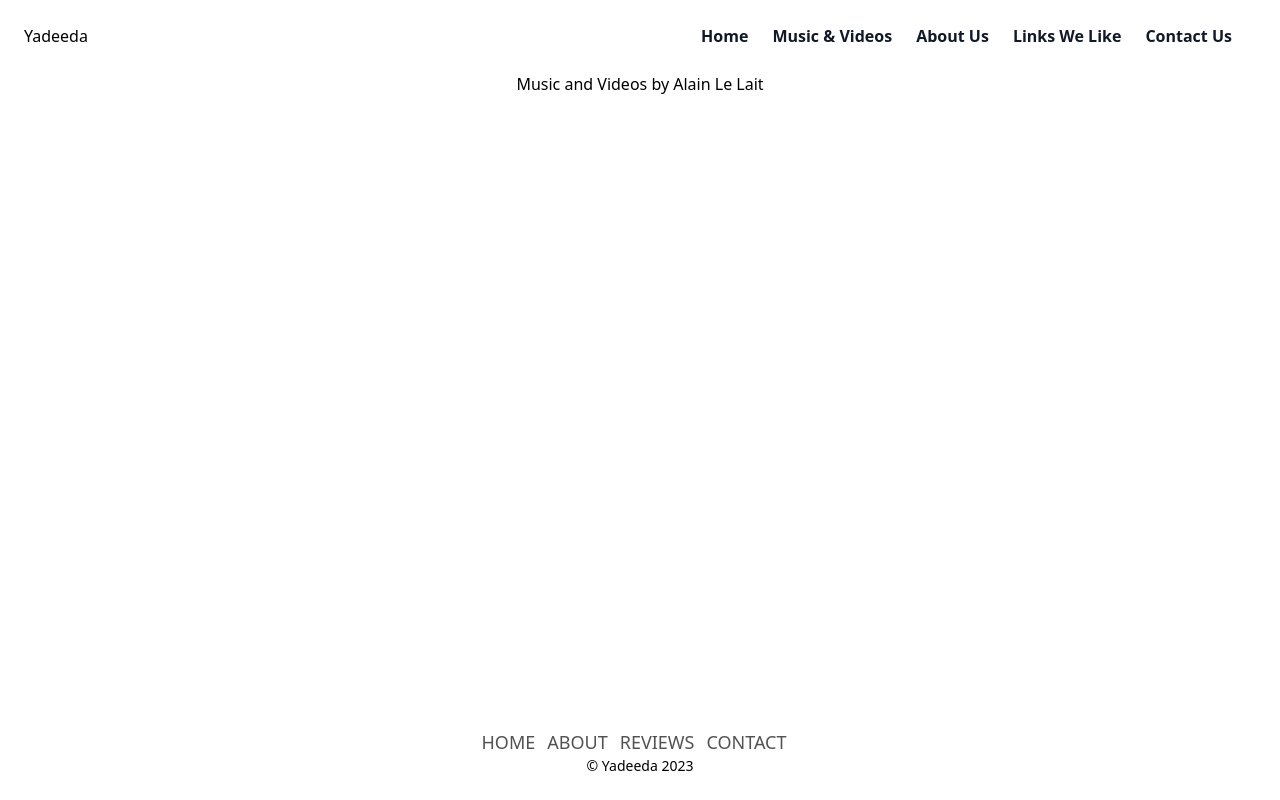
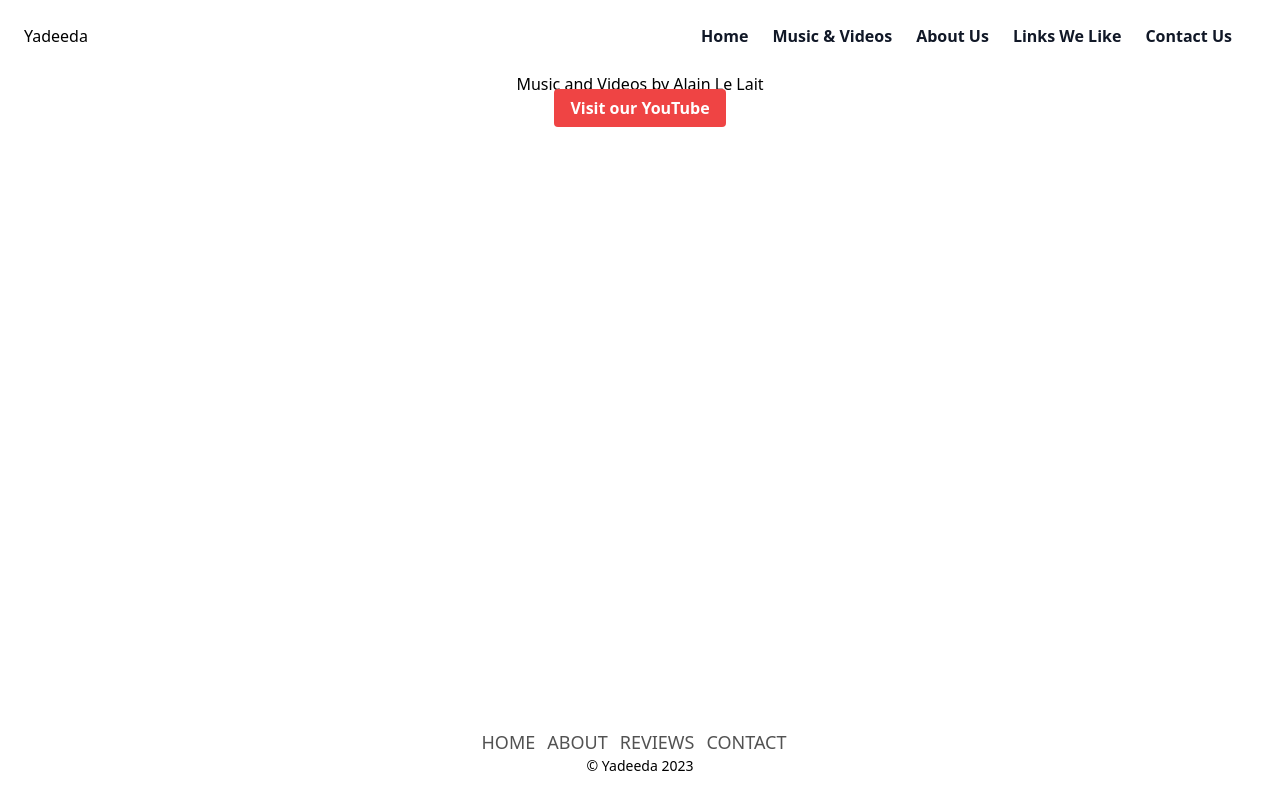
Before and after one commit to sjlelait/yadeeda, a React (Create React App) app: page / in a window 1280 px wide. Built offline with nearby package versions, Linux system fonts and the light colour scheme.

Commit message:
adds youtubeButton

```diff
--- a/src/App.js
+++ b/src/App.js
@@ -2,6 +2,7 @@ import './App.css';
 import { BrowserRouter as Router } from 'react-router-dom';
 import Header from './components/Header';
 import Main from './components/Main';
+import YoutubeButton from './components/YoutubeButton';
 import Footer from './components/Footer';
 
 function App() {
@@ -10,7 +11,8 @@ function App() {
       <div className='App'>
         <Header />
         <Main />
-        <Footer />
+        <YoutubeButton />
+        <Footer/>
       </div>
     </Router>
   );
--- a/src/components/Footer.js
+++ b/src/components/Footer.js
@@ -1,7 +1,7 @@
 import React from 'react';
 import { Link } from 'react-router-dom';
 
-function Footer() {
+const Footer = (props) => {
     return (
         <footer className="fixed bottom-0 left-0 right-0 w-full text-center justify-between">
             <div className="container mx-auto px-4 lg:px-8">
--- a/src/components/Main.js
+++ b/src/components/Main.js
@@ -10,7 +10,7 @@ function Main(props) {
     return (
         <main className='background'>
             <Routes>
-                <Route path='/' element={<Home />} />
+                <Route path='/' element={<Home /> } />
                 <Route path='/music' element={<Music />} />
                 <Route path='/about' element={<About />} />
                 <Route path='/links' element={<Links />} />
--- /dev/null
+++ b/src/components/YoutubeButton.js
@@ -0,0 +1,16 @@
+import React from 'react';
+import { Link } from 'react-router-dom';
+
+const YoutubeButton = (props) =>  {
+    return (
+        <Link
+            to="https://www.youtube.com/@tialela99"
+            className="bg-red-500 hover:bg-red-600 text-white font-bold py-2 px-4 rounded"
+            >
+            Visit our YouTube
+        </Link>
+    )
+
+}
+
+export default YoutubeButton;
--- a/src/pages/Home.js
+++ b/src/pages/Home.js
@@ -2,8 +2,9 @@ import React from 'react';
 
 const Home = (props) => {
     return (
-        <h1>Music and Videos by Alain Le Lait</h1>
-
+        <div className='home'>
+            <h1>Music and Videos by Alain Le Lait</h1>
+        </div>
     )
 }
 
```
